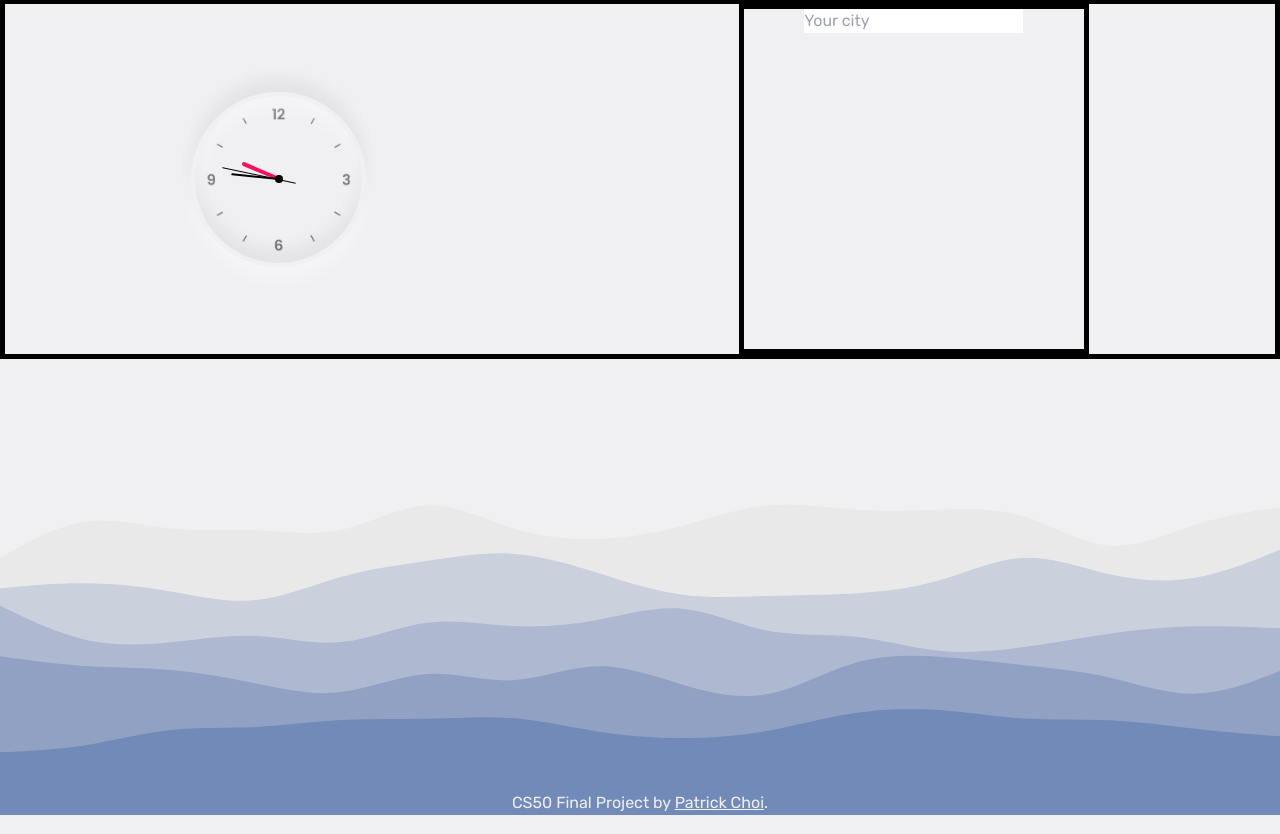
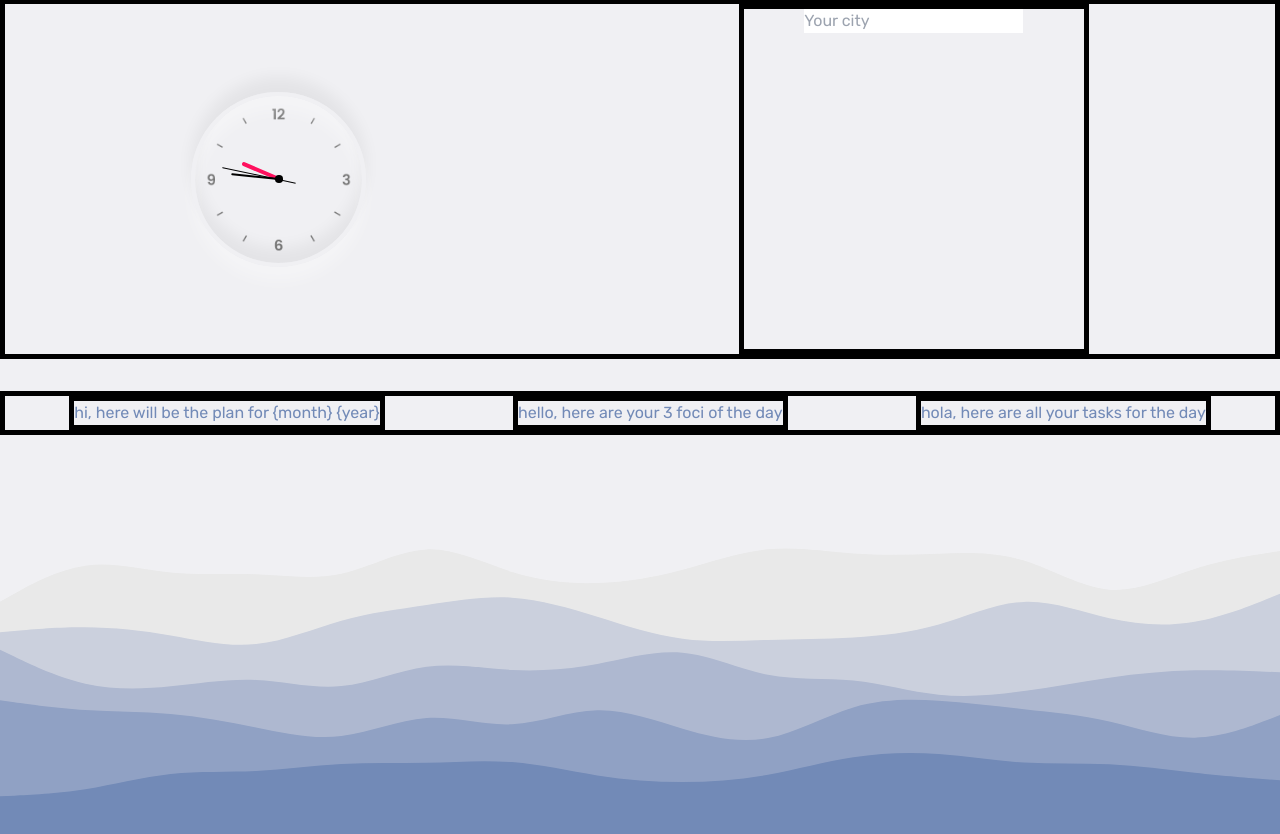
Before and after one commit to itspatrickchoi/cs50_final, a Flask app: page / in a window 1280 px wide. Shown: the part 96-930 px from the top of the page. Run offline with Flask 2, Linux system fonts and the light colour scheme; the visitor is signed in with stand-in values (Sample User, id 1); some libraries are stand-ins or nearby versions.

Commit message:
focus-tasks-box plan

```diff
--- a/static/styles.css
+++ b/static/styles.css
@@ -215,3 +215,9 @@ footer {
 
   /* display: none; */
 }
+#focus-tasks-box {
+  border: 5px solid #000;
+}
+.task-box {
+  border: 5px solid #000;
+}
--- a/templates/index.html
+++ b/templates/index.html
@@ -74,6 +74,15 @@ main %}
   class="container mx-auto mt-8 flex items-center justify-around"
   id="focus-tasks-box"
 >
-
+<!-- See BuJo for plan on focus-tasks-box section -->
+  <div class="task-box" id="plan-month">
+    hi, here will be the plan for {month} {year}
+  </div>
+  <div class="task-box" id="focus-day">
+    hello, here are your 3 foci of the day
+  </div>
+  <div class="task-box" id="tasks-day">
+    hola, here are all your tasks for the day
+  </div>
 </div>
 {% endblock %}
```
